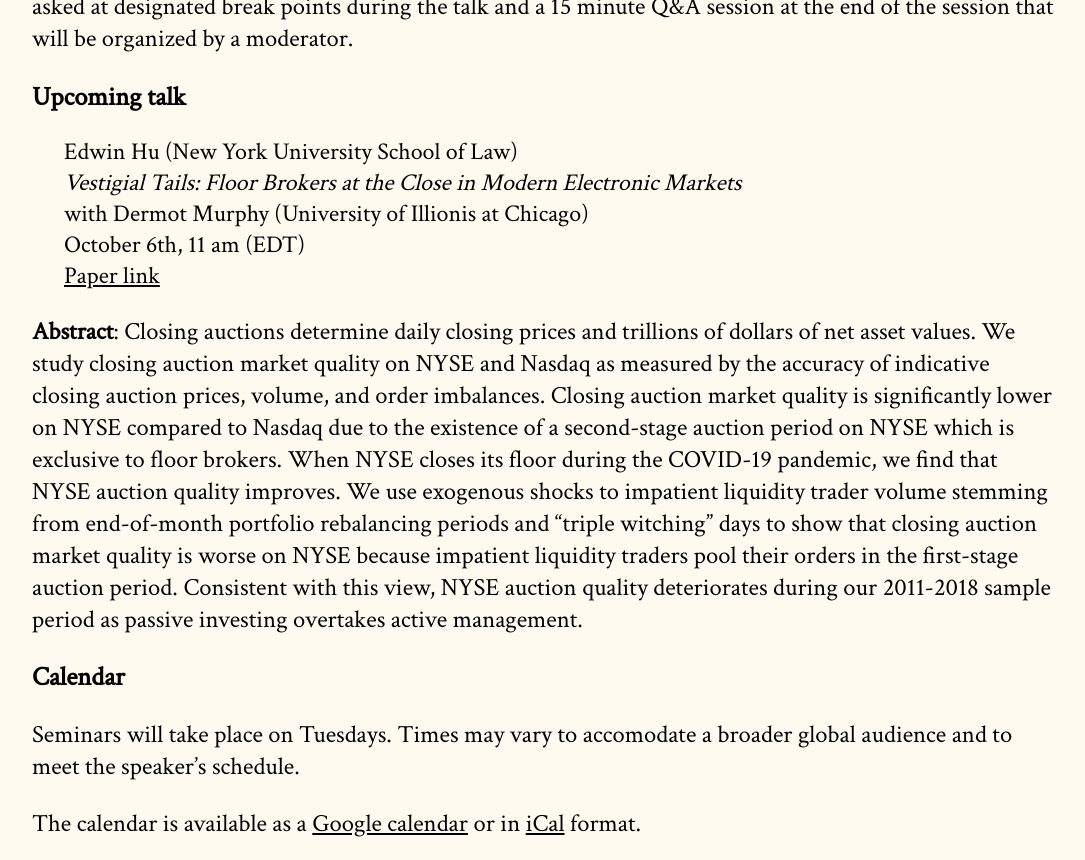
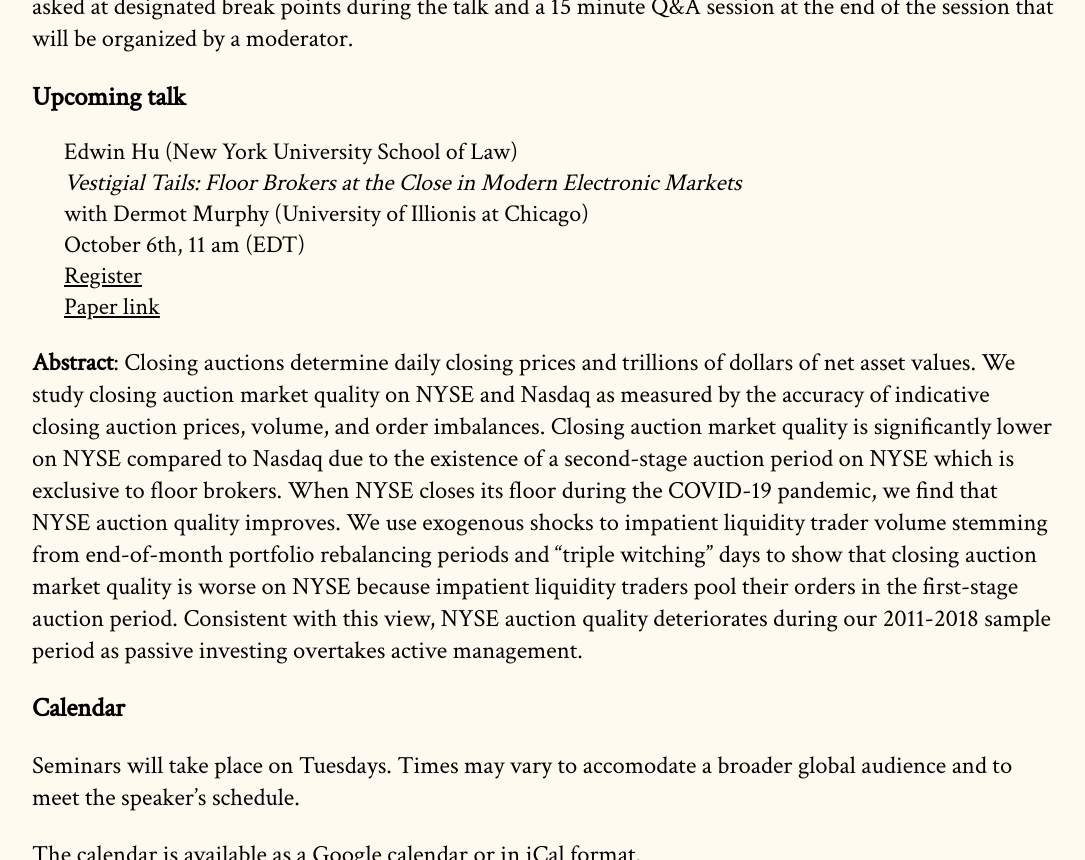
Before and after one commit to cpfiffer/microstructure.exchange, a Jekyll site: the page built from index.md, in a window 1280 px wide and 900 px high, scrolled down 381 px, cut to the strip 0-860 px from the top of the window. Shown: the whole strip, without its empty margins (96-1181 px from the left). Built offline with Jekyll 4.4.1, drawn with Linux system fonts in a browser that asks for light colours; some web fonts are replaced.

Commit message:
Update _config.yml

```diff
--- a/_config.yml
+++ b/_config.yml
@@ -17,7 +17,7 @@ speaker-info:
   speaker-date: October 6th, 11 am (EDT)
   # discussant: "Gideon Saar (Cornell University)"
   paper-link: https://papers.ssrn.com/sol3/papers.cfm?abstract_id=3600230
-  # webinar-link: https://stockholmuniversity.zoom.us/webinar/register/WN_mQgUmqc2T0W9j83ELhWCgw
+  webinar-link: https://stockholmuniversity.zoom.us/webinar/register/WN_BpG8c1zPSWuoN3Xzw5ed8g
   # slides-link: /slides/Transparency_20200922 .pdf
 
 # July 7 - Zhang/Moinas
```
